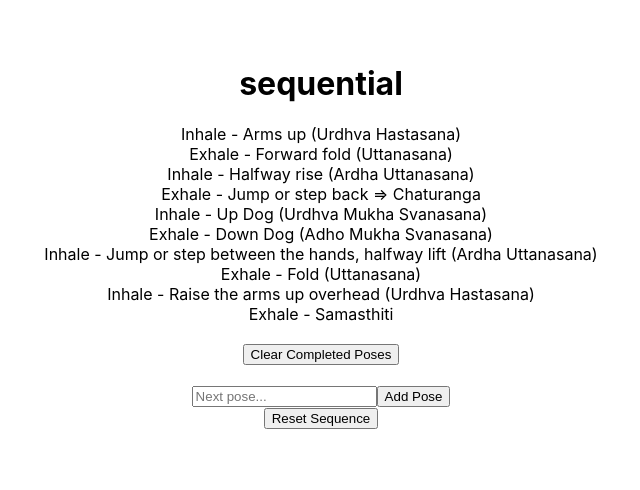
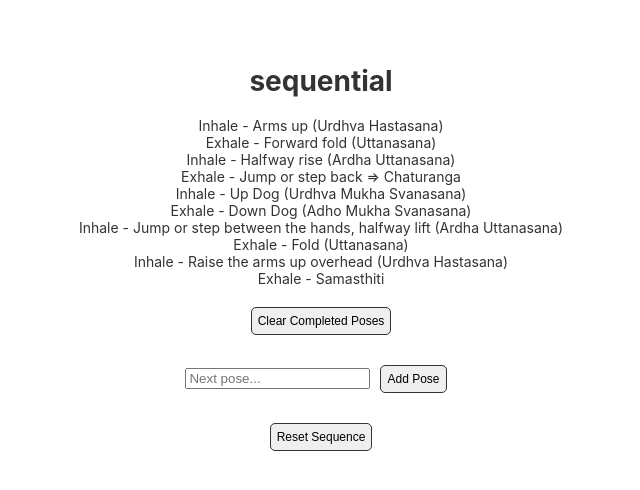
Before and after one commit to liminalsunset/sequential, a React (Create React App) app: page / in a window 1280 px wide. Shown: the top 490 px of the page, without its empty margins (319-959 px from the left). Built offline with nearby package versions, Linux system fonts and the light colour scheme.

Commit message:
styling, tidying

```diff
--- a/src/App.css
+++ b/src/App.css
@@ -5,41 +5,7 @@
 body {
   margin: 5% 0;
   font-family: 'font-family: 'Lato', sans-serif;', sans-serif;
+  font-size: 14px;
+  color: #333;
+  text-align: center;
 }
-
-
-/*
-.App-logo {
-  height: 40vmin;
-  pointer-events: none;
-}
-
-@media (prefers-reduced-motion: no-preference) {
-  .App-logo {
-    animation: App-logo-spin infinite 20s linear;
-  }
-}
-
-.App-header {
-  background-color: #282c34;
-  min-height: 100vh;
-  display: flex;
-  flex-direction: column;
-  align-items: center;
-  justify-content: center;
-  font-size: calc(10px + 2vmin);
-  color: white;
-}
-
-.App-link {
-  color: #61dafb;
-}
-
-@keyframes App-logo-spin {
-  from {
-    transform: rotate(0deg);
-  }
-  to {
-    transform: rotate(360deg);
-  }
-} */
--- /dev/null
+++ b/src/Pose.css
@@ -0,0 +1,6 @@
+.button {
+    padding: 6px;
+    border: 1px solid #333;
+    border-radius: 5px;
+    font-size: 12px;
+  }
--- a/src/Pose.js
+++ b/src/Pose.js
@@ -1,4 +1,5 @@
 import React from 'react';
+import './Pose.css';
 
 //single pose in sequence
 
--- a/src/PoseForm.js
+++ b/src/PoseForm.js
@@ -1,4 +1,5 @@
 import React, { useState } from 'react';
+import './Pose.css';
 
 const PoseForm = ({ addPose }) => {
 
@@ -17,7 +18,7 @@ const PoseForm = ({ addPose }) => {
     return (
         <form onSubmit={handleSubmit}>
             <input value={userInput} type='text' onChange={handleChange} placeholder='Next pose...' />
-            <button>Add Pose</button>
+            <button class='button' style={{margin: '10px'}}>Add Pose</button>
         </form>
     );
 };
--- a/src/PoseList.js
+++ b/src/PoseList.js
@@ -1,5 +1,6 @@
 import React from 'react';
-import Pose from './Pose.js'
+import Pose from './Pose.js';
+import './Pose.css';
 
 // container that holds all the poses
 
@@ -11,7 +12,7 @@ const PoseList = ({poseList, handleToggle, handleFilter}) => {
                     <Pose pose={pose} handleToggle={handleToggle} handleFilter={handleFilter} />
                 )
             })}
-            <button style={{margin: '20px'}} onClick={handleFilter}>Clear Completed Poses</button>
+            <button class='button' style={{margin: '20px'}} onClick={handleFilter}>Clear Completed Poses</button>
         </div>
     );
 };
--- a/src/Reload.js
+++ b/src/Reload.js
@@ -8,7 +8,7 @@ const Reload = () => {
 
     return (
         <div>
-            <button onClick={refreshPage}>Reset Sequence</button>
+            <button class='button' style={{margin: '20px'}} onClick={refreshPage}>Reset Sequence</button>
         </div>
     );
 }
```
